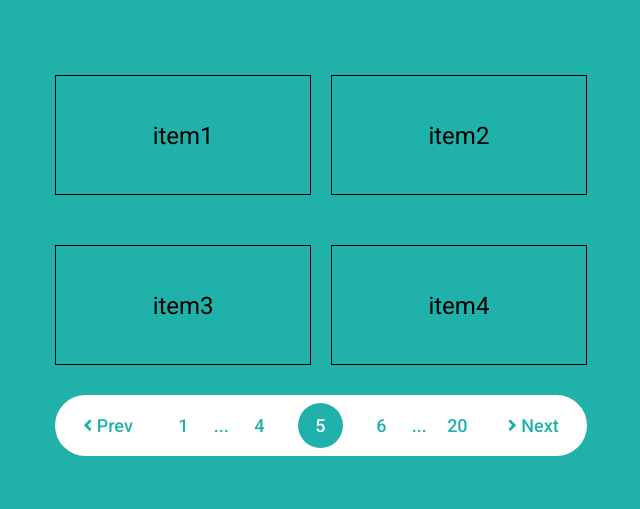
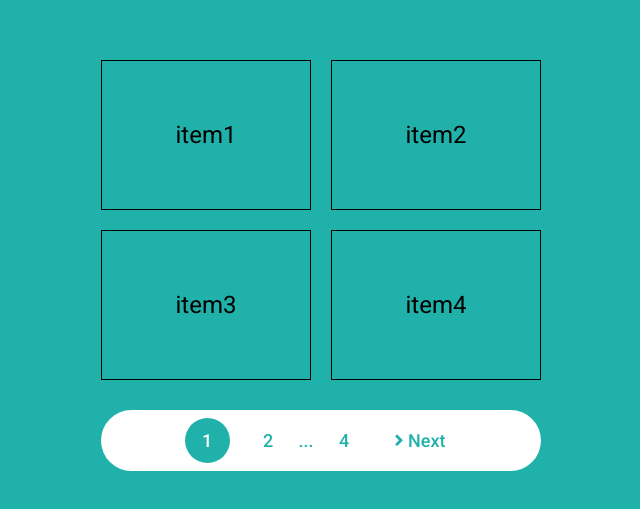
Before and after one commit to AlexBachurin/pagination-v2, a plain HTML site: page src/index.html in a window 1280 px wide. Shown: the part 135-644 px from the top of the page, without its empty margins (319-959 px from the left). Drawn offline with Linux system fonts and the light colour scheme.

Commit message:
working pagination with items display

```diff
--- a/src/index.html
+++ b/src/index.html
@@ -12,10 +12,10 @@
     <div class="pagination">
         <div class="pagination__container">
             <div class="pagination__items">
-                <div class="pagination__item">item1</div>
+                <!-- <div class="pagination__item">item1</div>
                 <div class="pagination__item">item2</div>
                 <div class="pagination__item">item3</div>
-                <div class="pagination__item">item4</div>
+                <div class="pagination__item">item4</div> -->
             </div>
             <ul class="pagination__pages">
                 <!-- <li class="pagination__btn pagination__btn_prev"><i class="fas fa-angle-left"></i> Prev</li>
--- a/src/sass/blocks/_pagination.sass
+++ b/src/sass/blocks/_pagination.sass
@@ -12,14 +12,13 @@
         grid-template-rows: 150px
         grid-auto-rows: 150px
         gap: 20px
-        min-height: 300px
+        min-height: 320px
+        margin-bottom: 30px
     &__item
         display: grid
         place-items: center
         border: 1px solid #000
         font-size: 1.5rem
-        padding: 3rem 3rem
-        margin-bottom: 30px
     &__pages
         display: flex
         align-items: center
@@ -29,6 +28,7 @@
         padding: 8px
         border-radius: 50px
         justify-content: center
+        min-width: 440px
     & li
         color: #20b2aa
         line-height: 45px
--- a/src/script.js
+++ b/src/script.js
@@ -1,10 +1,67 @@
+//items to show
+const items = [{
+        name: 'item1'
+    },
+    {
+        name: 'item2'
+    },
+    {
+        name: 'item3'
+    },
+    {
+        name: 'item4'
+    },
+    {
+        name: 'item5'
+    },
+    {
+        name: 'item6'
+    },
+    {
+        name: 'item7'
+    },
+    {
+        name: 'item8'
+    },
+    {
+        name: 'item9'
+    },
+    {
+        name: 'item10'
+    },
+    {
+        name: 'item11'
+    },
+    {
+        name: 'item12'
+    },
+    {
+        name: 'item13'
+    },
+    {
+        name: 'item14'
+    }
+]
+
+
+
+
 //get elems
-
 const pagesContainer = document.querySelector('.pagination__pages'),
     itemsContainer = document.querySelector('.pagination__items');
 
-//main handler of clicking on pages
-function pageHandler(totalPages, page) {
+//set variable how many items u want on page
+const itemsOnPage = 4;
+
+//how many pages to show
+const totalPages = pagesToShow(itemsOnPage);
+
+//setup pages
+createPages(totalPages, 1)
+
+
+//dynamically create pages
+function createPages(totalPages, page) {
     let currentPage = page;
     let liTag = '';
     let active; // active class
@@ -12,27 +69,28 @@ function pageHandler(totalPages, page) {
     let afterPages = currentPage + 1; //pages to show after current page
     if (currentPage > 1) { //if page value more than 1, add li with prev btn
         //add to liTag and assign onclick function with params of totalPages and currentPage - 1
-        liTag += `<li class="pagination__btn pagination__btn_prev" onclick="pageHandler(${totalPages}, ${currentPage - 1})"><i class="fas fa-angle-left"></i> Prev</li>`
+        liTag += `<li class="pagination__btn pagination__btn_prev" onclick="createPages(${totalPages}, ${currentPage - 1})"><i class="fas fa-angle-left"></i> Prev</li>`
     }
     if (currentPage > 2) { //if page value > 2, then add new tag with value of 1
-        liTag += ` <li class="pagination__number" onclick="pageHandler(${totalPages}, ${1})">1</li>`
+        liTag += ` <li class="pagination__number" onclick="createPages(${totalPages}, ${1})">1</li>`
         if (currentPage > 3) { //if page value > 3, then add dots
             liTag += ` <li class="pagination__dots">...</li>`
         }
     }
 
-     //how many pages or li show before the current page
-    if (currentPage === totalPages) {
-        beforePages = beforePages - 2;
-    } else if (currentPage === totalPages - 1) {
-        beforePages = beforePages -1;
-    }
-    //how many pages or li show after the current page
-    if (currentPage === 1) {
-        afterPages = afterPages + 2;
-    } else if (currentPage === 2) {
-        afterPages = afterPages + 1;
-    }
+    //how many pages or li show before the current page, use it if theres many pages
+    //not use it if theres litlle pages, like 4 or 5
+    // if (currentPage === totalPages) {
+    //     beforePages = beforePages - 2;
+    // } else if (currentPage === totalPages - 1) {
+    //     beforePages = beforePages - 1;
+    // }
+    // //how many pages or li show after the current page
+    // if (currentPage === 1) {
+    //     afterPages = afterPages + 2;
+    // } else if (currentPage === 2) {
+    //     afterPages = afterPages + 1;
+    // }
 
     //show pages numbers(beforePage, currentPage, afterPage)
     for (let pageLength = beforePages; pageLength <= afterPages; pageLength++) {
@@ -51,7 +109,7 @@ function pageHandler(totalPages, page) {
         } else {
             active = ``;
         }
-        liTag += `<li class="pagination__number ${active}" onclick="pageHandler(${totalPages}, ${pageLength})">${pageLength}</li>`
+        liTag += `<li class="pagination__number ${active}" onclick="createPages(${totalPages}, ${pageLength})">${pageLength}</li>`
     }
 
     if (currentPage < totalPages - 1) { //if page value < totalpages - 1, then add new tag with value of totalpages
@@ -59,15 +117,45 @@ function pageHandler(totalPages, page) {
         if (currentPage < totalPages - 2) { //if page value < totalpages - 2, then add dots before last element
             liTag += ` <li class="pagination__dots">...</li>`
         }
-        liTag += ` <li class="pagination__number" onclick="pageHandler(${totalPages}, ${totalPages})">${totalPages}</li>`
+        liTag += ` <li class="pagination__number" onclick="createPages(${totalPages}, ${totalPages})">${totalPages}</li>`
     }
     if (currentPage < totalPages) { //if page value less then total amount of pages, then add li with next btn
-        liTag += `<li class="pagination__btn pagination__btn_next" onclick="pageHandler(${totalPages}, ${currentPage +1})"><i class="fas fa-angle-right"></i> Next</li>`
+        liTag += `<li class="pagination__btn pagination__btn_next" onclick="createPages(${totalPages}, ${currentPage +1})"><i class="fas fa-angle-right"></i> Next</li>`
     }
 
 
     //add html to parent
     pagesContainer.innerHTML = liTag;
+    //show items for current page
+    showItems(currentPage)
 }
 
-pageHandler(20, 5);
+
+
+//how many pages we need to show, pass variable with items on page
+function pagesToShow(itemsNum) {
+    //get quantity of pages based on data items length + how many items we want to show on page
+    const pagesToShow = Math.ceil(items.length / itemsNum);
+    return pagesToShow;
+}
+
+//show items
+function showItems(pageNum) {
+
+    //get items for current page
+    const itemsArr = getItemsForCurPage(pageNum)
+
+    //show on page, transform array of items for current page
+    itemsContainer.innerHTML = `${itemsArr.map(item => {
+        return `<div class="pagination__item">${item.name}</div>`
+    }).join('')}`
+}
+
+//get items for current page
+function getItemsForCurPage(pageNum) {
+    //formula from where to where to slice our data array
+    const from = (pageNum - 1) * itemsOnPage
+    const to = from + itemsOnPage;
+    //return items for current page
+    return items.slice(from, to);
+}
```
Also changed, not shown: src/css/style.min.css.
